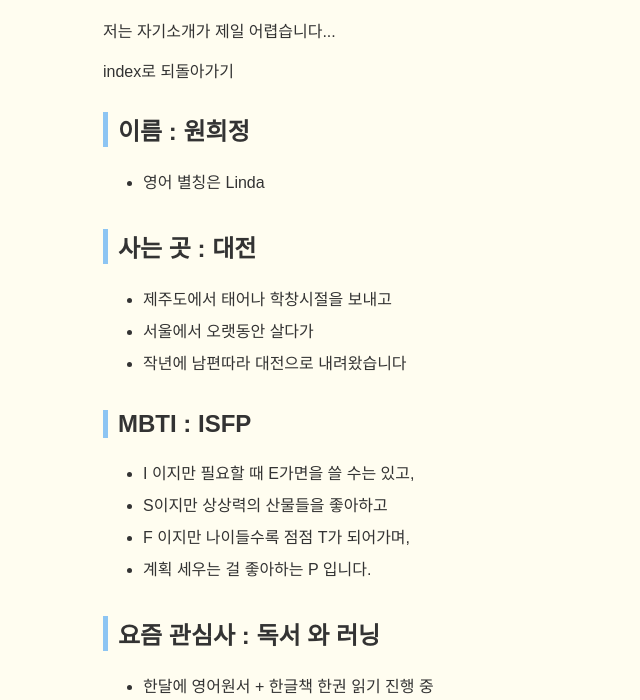
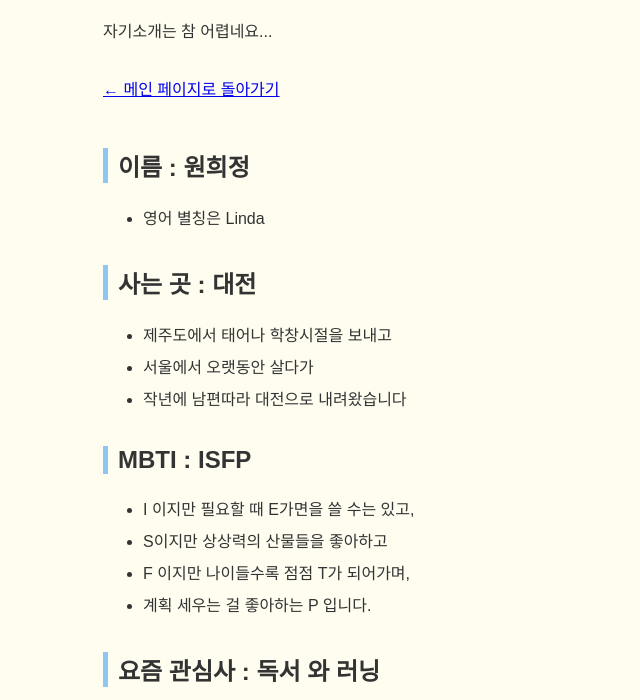
Before and after one commit to gamazzang/team-2-codoit, a plain HTML site: page 원희정.html in a window 1280 px wide. Shown: the part 99-799 px from the top of the page, without its empty margins (212-852 px from the left). Drawn offline with Linux system fonts and the light colour scheme.

Commit message:
fix: 인덱스로 돌아가는 링크 추가

```diff
--- a/원희정.html
+++ b/원희정.html
@@ -30,8 +30,12 @@
   <body>
     <h1>간단한 자기 소개</h1>
 
-    <p>저는 자기소개가 제일 어렵습니다...</p>
-    <span> index로 되돌아가기 </span>
+    <p>자기소개는 참 어렵네요...</p>
+    <br />
+    <a href="./index.html">← 메인 페이지로 돌아가기</a>
+
+    <br />
+    <br />
 
     <h2>이름 : 원희정</h2>
     <ul>
```
